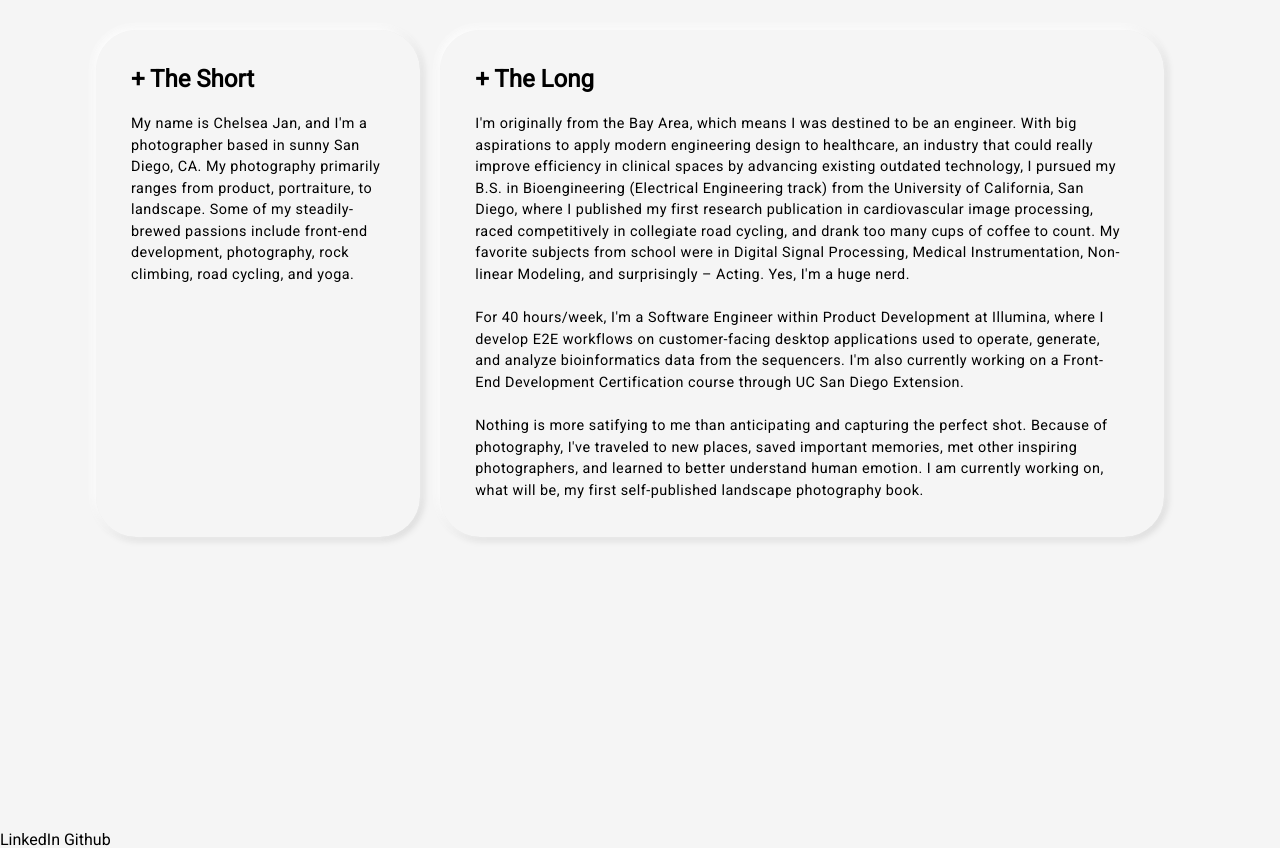
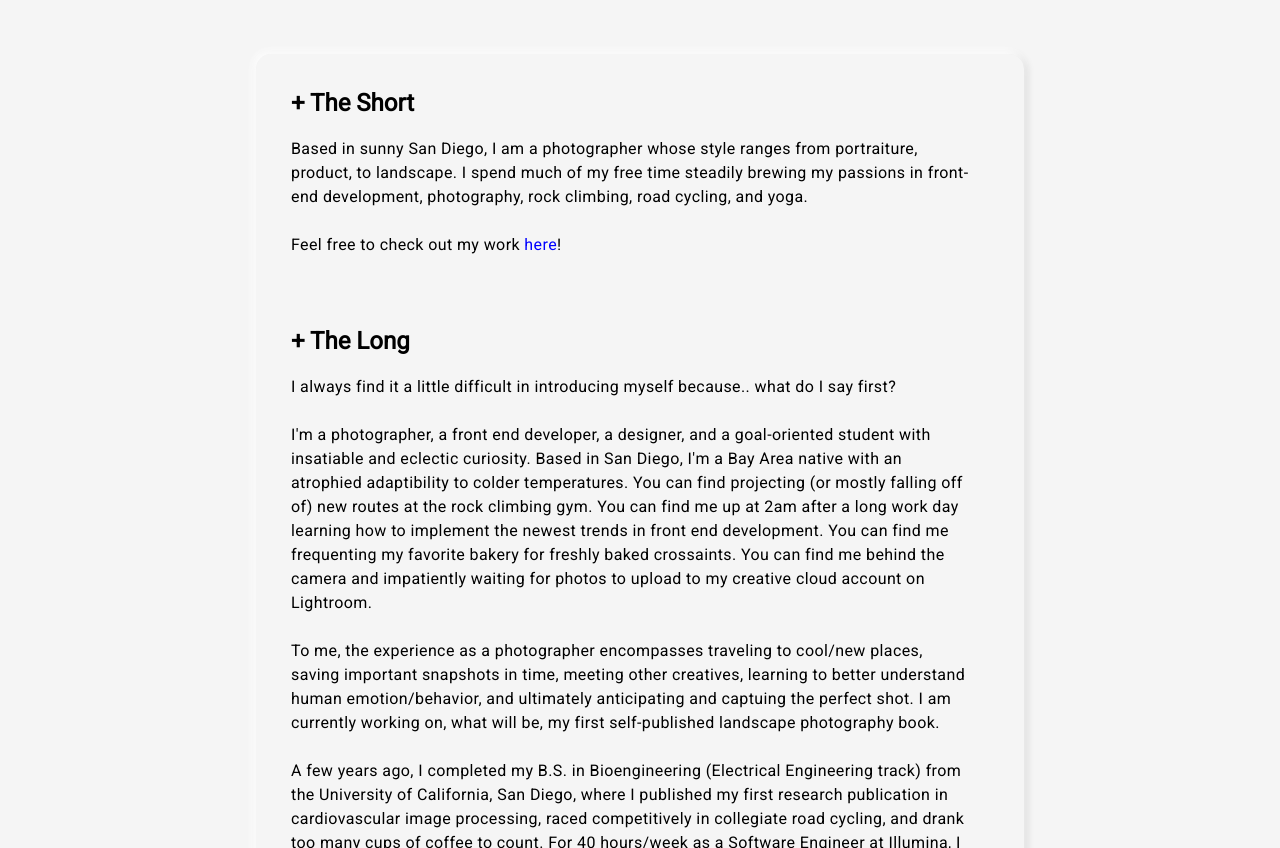
Before and after one commit to chelseajan/chelseajan-website-rev2, a plain HTML site: page index.html in a window 1280 px wide. Shown: the part 850-1698 px from the top of the page. Drawn offline with Linux system fonts and the light colour scheme.

Commit message:
Updated content and styles in about me

```diff
--- a/index.html
+++ b/index.html
@@ -4,6 +4,8 @@
     <title>Chelsea Jan - Home</title>
     <link rel="stylesheet" href="styles/main.css">
     <link href="https://fonts.googleapis.com/css?family=Roboto&display=swap" rel="stylesheet">
+    <link rel="stylesheet" href="https://cdnjs.cloudflare.com/ajax/libs/font-awesome/5.11.2/css/all.css">
+
 </head>
 
 <body>
@@ -23,32 +25,35 @@
 
     <div id="about"> <!-- About -->
         <div class="about-container">
-         <!-- <div class="about-header">Who is Chelsea Jan</div> -->
-            <div class="half left">
+            <div class="section">
                 <h2>+ The Short</h2>
-                <div class="description">My name is Chelsea Jan, and I'm a photographer based in sunny San Diego, CA. My photography primarily ranges from product, portraiture, to landscape.
-                Some of my steadily-brewed passions include front-end development, photography, rock climbing, road cycling, and yoga.
+                <div class="description">Based in sunny San Diego, I am a photographer whose style ranges from portraiture, product, to landscape. I spend much of my free time steadily brewing my passions in front-end development, photography, rock climbing, road cycling, and yoga. <br><br>
+
+                Feel free to check out my work <a class="about-links" href="portfolio.html">here</a>!
                 </div>
             </div>
-            <div class="half right">
+            <div class="section">
                 <h2>+ The Long</h2>
                 <div class="description">
-                    I'm originally from the Bay Area, which means I was destined to be an engineer. With big aspirations to apply modern engineering design to healthcare, an industry that could really improve efficiency
-                    in clinical spaces by advancing existing outdated technology, I pursued my B.S. in Bioengineering (Electrical Engineering track) from the University of California, San Diego, where I published my first research publication in cardiovascular image processing, raced competitively
-                    in collegiate road cycling, and drank too many cups of coffee to count. My favorite subjects from school were in Digital Signal Processing, Medical Instrumentation, Non-linear Modeling, and surprisingly &ndash; Acting. Yes, I'm a huge nerd.
+                    I always find it a little difficult in introducing myself because.. what do I say first? <br><br>
 
-                    <br><br>For 40 hours/week, I'm a Software Engineer within Product Development at <a href="https://www.illumina.com/">Illumina</a>, where I develop E2E workflows on customer-facing desktop applications used to
-                    operate, generate, and analyze bioinformatics data from the sequencers. I'm also currently working on a Front-End Development Certification course through UC San Diego Extension.
+                    I'm a photographer, a front end developer, a designer, and a goal-oriented student with insatiable and eclectic curiosity. Based in San Diego, I'm a Bay Area native with an atrophied adaptibility to colder temperatures. You can find projecting (or mostly falling off of) new routes at the rock climbing gym. You can find me up at 2am after a long work day learning how to implement the newest trends in front end development. You can find me frequenting my favorite bakery for freshly baked crossaints. You can find me behind the camera and impatiently waiting for photos to upload to my creative cloud account on Lightroom.<br><br>
 
-                    <br><br>Nothing is more satifying to me than anticipating and capturing the perfect shot. Because of photography, I've traveled to new places, saved important memories, met other inspiring photographers, and learned to better understand human emotion. I am currently working on, what will be, my first self-published landscape photography book.
+                    To me, the experience as a photographer encompasses traveling to cool/new places, saving important snapshots in time, meeting other creatives, learning to better understand human emotion/behavior, and ultimately anticipating and captuing the perfect shot. I am currently working on, what will be, my first self-published landscape photography book. <br><br>
+
+                    A few years ago, I completed my B.S. in Bioengineering (Electrical Engineering track) from the University of California, San Diego, where I published my first research publication in cardiovascular image processing, raced competitively in collegiate road cycling, and drank too many cups of coffee to count. For 40 hours/week as a Software Engineer at Illumina, I drive the development of instrument software workflows used to operate, generate, and analyze bioinformatics data from the sequencers.
                 </div>
             </div>
         </div>
     </div> <!-- end of About -->
 
     <footer>
-        <a href="https://www.linkedin.com/in/chelseajan/">LinkedIn</a>
-        <a href="https://github.com/chelseajan">Github</a>
+        <div class="footer-link">
+            <a href="https://www.linkedin.com/in/chelseajan/"><i class="fab fa-linkedin"></i></a>
+        </div>
+        <div class="footer-link">
+            <a href="https://github.com/chelseajan"><i class="fab fa-github-square"></i></a>
+        </div>
     </footer>
 </body>
 </html>
--- a/styles/main.css
+++ b/styles/main.css
@@ -77,53 +77,68 @@ body {
     height: 100vh;
     -webkit-background-size: cover;
     background-size: cover;
-    padding-top: 10vh;
+    padding-top: 13vh;
 }
+
 .about-container {
-    width: 85%;
+    width: 60%;
     margin: 0 auto;
     display: flex;
-    justify-content: center;
-}
-
-.half {
-    margin-right: 20px;
-    padding: 35px;
-    border-radius: 40px;
-    /* background: rgba(80, 80, 80, 0.1); */
+    flex-direction: column ;
     box-shadow:
     -2px -2px 8px rgba(255, 255, 255, 1),
     -2px -2px 12px rgba(255, 255, 255, 0.5),
     inset 2px 2px 4px rgba(255, 255, 255, 0.1),
     2px 2px 8px rgba(0, 0, 0, 0.18);
+    border-radius: 15px;
 }
 
-.half:hover {
-    box-shadow:
-        inset -2px -2px 8px rgba(255, 255, 255, 1),
-        inset -2px -2px 12px rgba(255, 255, 255, 0.5),
-        inset 2px 2px 4px rgba(255, 255, 255, 0.1),
-        inset 2px 2px 8px rgba(0, 0, 0, 0.18);
+.section {
+    margin-right: 20px;
+    padding: 35px;
+    /* background: rgba(80, 80, 80, 0.1); */
+
 }
 
-.half > h2 {
+.section>h2 {
     margin-top: 0;
 }
 
 .description {
     color: black;
     line-height: 1.5em;
-    font-size: 0.9em;
-    letter-spacing: .5px;
+    font-size: 1em;
+    letter-spacing: .4px;
 }
 
-a {
-    color: #000;
+.about-links{
+    color: blue;
     text-decoration: none;
+
 }
 
-a:hover {
+.about-links:hover {
     text-decoration: line-through;
+}
+
+footer {
+    position: relative;
+    bottom: 0;
+    margin: 0 auto;
+    display: flex;
+    flex-direction: row;
+}
+
+.footer-link {
+    margin: 0;
+}
+.footer-link > a {
+    display: flex;
+    font-size: 2rem;
+    text-decoration: none;
+    color: #b6bbc5;
+    width: 3rem;
+    height: 3rem;
 }
 
 
@@ -137,8 +152,8 @@ html {
 }
 .scroll-container {
     position: fixed;
-    bottom: 40px;
-    right: 40px;
+    bottom: 2vw;
+    right: 2vw;
     border-radius: 50px;
     box-shadow:
     -2px -2px 8px rgba(255, 255, 255, 1),
@@ -224,7 +239,7 @@ html {
 
 .masonry {
     columns: 1;
-    column-gap: 8px;
+    column-gap: 10px;
 }
 
 .masonry > div {
@@ -236,11 +251,12 @@ html {
 }
 
 img {
-    max-width: 300px;
+    max-width: 310px;
     border-radius: 3px;
 }
 
-@media only screen and (max-width: 1023px) and (min-width: 768px) {  .masonry {
+@media only screen and (max-width: 1023px) and (min-width: 768px) {
+    .masonry {
         columns: 2;
     }
 }
```
Lines whose indentation alone changed are shown as unchanged.
